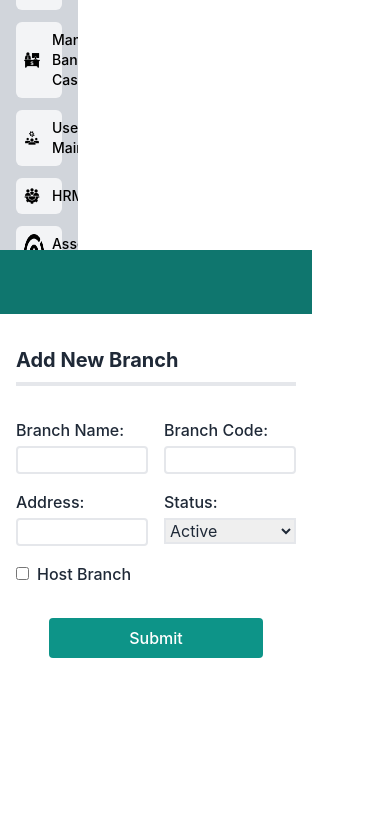
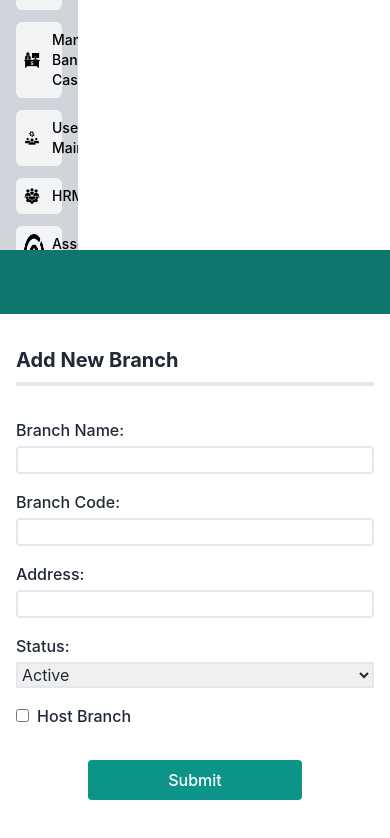
Before and after one commit to MDYeaminIslam/NGO_Project, a React (Vite) app: page /add_new_branch in a window 390 px wide. Shown: the part 594-1432 px from the top of the page. Built offline with nearby package versions, Linux system fonts and the light colour scheme.

Commit message:
mobile resposive ongoing

```diff
--- a/src/App.jsx
+++ b/src/App.jsx
@@ -8,11 +8,11 @@ function App() {
   return (
     <>
       <div className=' flex flex-col md:flex-row w-full  '>
-        <div className='min-h-screen h-screen overflow-y-scroll no-scrollbar w-1/5'>
+        <div className='min-h-screen h-screen overflow-y-scroll no-scrollbar w-1/5 '>
           <SideNavbar />
         </div>
 
-        <div className='w-4/5'>
+        <div className=' w-full md:w-4/5'>
 
           <div className='h-screen overflow-y-scroll '>
             <Outlet />
--- a/src/pages/Branches/AddNewBranch.jsx
+++ b/src/pages/Branches/AddNewBranch.jsx
@@ -38,7 +38,7 @@ const AddNewBranch = () => {
         <h1 className="text-xl font-bold text-start max-w-5xl mx-auto  pt-4 border-b-4 pb-2 ">
           Add New Branch
         </h1>
-        <div className="grid grid-cols-2 max-w-5xl mx-auto gap-4 my-8">
+        <div className="grid grid-cols-1 md:grid-cols-2 max-w-5xl mx-auto gap-4 my-8">
           <div className="flex flex-col gap-1">
             <label className="font-medium" htmlFor="name">
               Branch Name:{" "}
```
